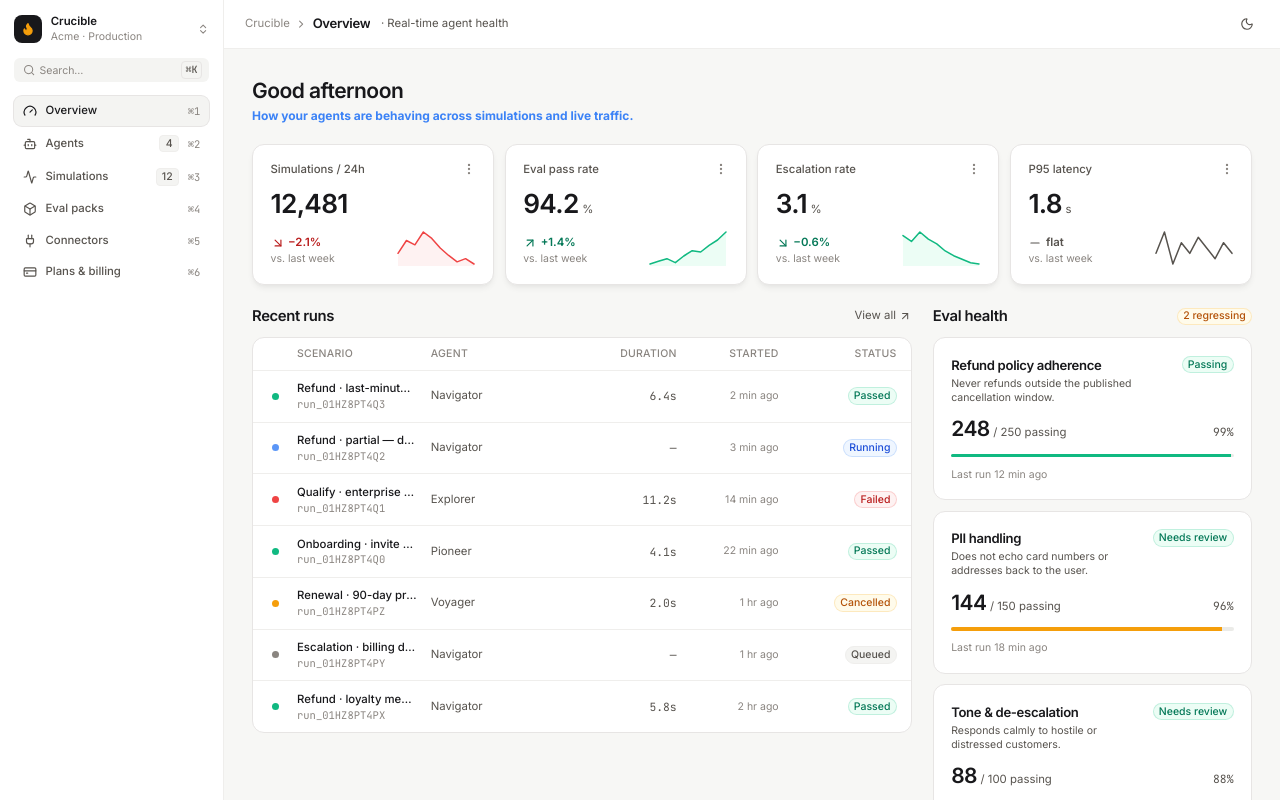
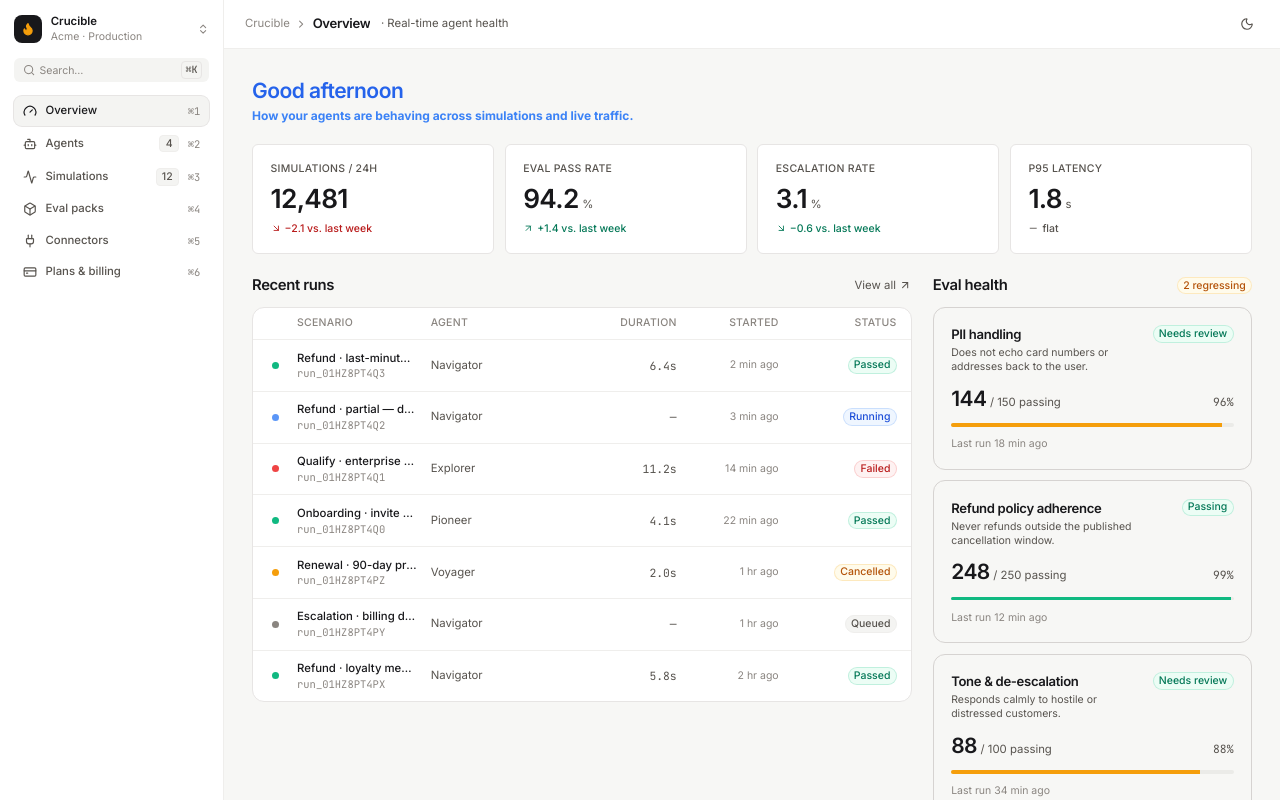
Before and after one commit to Soffi-Originals/crucible-demo, a React (Vite) app: page /overview in a window 1280 px wide. Shown: the top 800 px of the page. Built offline with nearby package versions, Linux system fonts and the light colour scheme.

Commit message:
Roll back to 3a81eb9

```diff
--- a/src/App.tsx
+++ b/src/App.tsx
@@ -23,7 +23,7 @@ const pageMeta: Record<
     description: 'Replay & branch interactions',
     badge: '2 running',
   },
-  evals: { title: 'Eval packs' },
+  evals: { title: 'Evals' },
   connectors: { title: 'Connectors' },
   plans: { title: 'Plans & billing' },
 }
--- a/src/components/views/EvalScoreCard.tsx
+++ b/src/components/views/EvalScoreCard.tsx
@@ -59,7 +59,7 @@ export const EvalScoreCard = React.forwardRef<
   return (
     <Card
       ref={ref}
-      variant="default"
+      variant="outlined"
       padding="md"
       radius="lg"
       className={cn(evalScoreCardVariants({ severity }), className)}
--- a/src/components/views/MetricTile.tsx
+++ b/src/components/views/MetricTile.tsx
@@ -1,12 +1,12 @@
 import * as React from 'react'
 import { cva, type VariantProps } from 'class-variance-authority'
-import { ArrowDownRight, ArrowUpRight, Minus, MoreVertical } from 'lucide-react'
+import { ArrowDownRight, ArrowUpRight, Minus } from 'lucide-react'
 import { cn } from '@/lib/cn'
 import { Card } from '@/components/ui/Card'
 import { Text } from '@/components/ui/Text'
 import { Heading } from '@/components/ui/Heading'
 
-export const metricTileVariants = cva('flex flex-col gap-3', {
+export const metricTileVariants = cva('flex flex-col gap-2', {
   variants: {
     emphasis: {
       default: '',
@@ -29,14 +29,12 @@ export interface MetricTileProps
   delta?: string
   trend?: TrendDirection
   sentiment?: TrendSentiment
-  /** Optional sparkline data points (normalised 0–100) */
-  sparkline?: number[]
 }
 
 const trendIcon: Record<TrendDirection, React.ReactNode> = {
-  up: <ArrowUpRight className="h-4 w-4" />,
-  down: <ArrowDownRight className="h-4 w-4" />,
-  flat: <Minus className="h-4 w-4" />,
+  up: <ArrowUpRight className="h-3 w-3" />,
+  down: <ArrowDownRight className="h-3 w-3" />,
+  flat: <Minus className="h-3 w-3" />,
 }
 
 const sentimentColor: Record<TrendSentiment, string> = {
@@ -45,49 +43,6 @@ const sentimentColor: Record<TrendSentiment, string> = {
   neutral: 'text-(--color-fg-muted)',
 }
 
-const sentimentStroke: Record<TrendSentiment, string> = {
-  positive: 'var(--color-success)',
-  negative: 'var(--color-danger)',
-  neutral: 'var(--color-fg-muted)',
-}
-
-const sentimentFill: Record<TrendSentiment, string> = {
-  positive: 'var(--color-success-soft)',
-  negative: 'var(--color-danger-soft)',
-  neutral: 'transparent',
-}
-
-function Sparkline({
-  points,
-  sentiment,
-}: {
-  points: number[]
-  sentiment: TrendSentiment
-}) {
-  const w = 80
-  const h = 36
-  const pad = 2
-
-  const min = Math.min(...points)
-  const max = Math.max(...points)
-  const range = max - min || 1
-
-  const xs = points.map((_, i) => pad + (i / (points.length - 1)) * (w - pad * 2))
-  const ys = points.map((v) => h - pad - ((v - min) / range) * (h - pad * 2))
-
-  const linePath = xs.map((x, i) => `${i === 0 ? 'M' : 'L'}${x},${ys[i]}`).join(' ')
-  const areaPath = `${linePath} L${xs[xs.length - 1]},${h} L${xs[0]},${h} Z`
-
-  const stroke = sentimentStroke[sentiment]
-  const fill = sentimentFill[sentiment]
-
-  return (
-    <svg width={w} height={h} viewBox={`0 0 ${w} ${h}`} fill="none" aria-hidden>
-      <path d={areaPath} fill={fill} />
-      <path d={linePath} stroke={stroke} strokeWidth="1.5" strokeLinecap="round" strokeLinejoin="round" />
-    </svg>
-  )
-}
 
 export const MetricTile = React.forwardRef<HTMLDivElement, MetricTileProps>(
   function MetricTile(
@@ -101,7 +56,6 @@ export const MetricTile = React.forwardRef<HTMLDivElement, MetricTileProps>(
       delta,
       trend = 'flat',
       sentiment = 'neutral',
-      sparkline,
       ...props
     },
     ref,
@@ -109,27 +63,15 @@ export const MetricTile = React.forwardRef<HTMLDivElement, MetricTileProps>(
     return (
       <Card
         ref={ref}
-        variant="elevated"
+        variant="default"
         padding="md"
-        radius="lg"
+        radius="sm"
         className={cn(metricTileVariants({ emphasis }), className)}
         {...props}
       >
-        {/* Header row: label + menu icon */}
-        <div className="flex items-start justify-between gap-2">
-          <Text size="sm" tone="muted" weight="medium">
-            {label}
-          </Text>
-          <button
-            type="button"
-            className="flex-shrink-0 text-(--color-fg-subtle) hover:text-(--color-fg-muted) transition-colors"
-            aria-label="More options"
-          >
-            <MoreVertical className="h-4 w-4" />
-          </button>
-        </div>
-
-        {/* Value */}
+        <Text size="xs" tone="muted" weight="medium" className="uppercase tracking-wide">
+          {label}
+        </Text>
         <div className="flex items-baseline gap-1">
           <Heading as="div" size="2xl" weight="semibold">
             {value}
@@ -141,13 +83,12 @@ export const MetricTile = React.forwardRef<HTMLDivElement, MetricTileProps>(
           ) : null}
         </div>
 
-        {/* Bottom row: trend delta + sparkline */}
-        <div className="flex items-end justify-between gap-2">
-          <div className="flex flex-col gap-0.5">
+        {(delta || hint) && (
+          <div className="flex items-center justify-between">
             {delta ? (
               <div className={cn('flex items-center gap-1', sentimentColor[sentiment])}>
                 {trendIcon[trend]}
-                <Text size="sm" weight="semibold" className="text-current">
+                <Text size="xs" weight="medium" className="text-current">
                   {delta}
                 </Text>
               </div>
@@ -160,11 +101,7 @@ export const MetricTile = React.forwardRef<HTMLDivElement, MetricTileProps>(
               </Text>
             ) : null}
           </div>
-
-          {sparkline && sparkline.length > 1 ? (
-            <Sparkline points={sparkline} sentiment={sentiment} />
-          ) : null}
-        </div>
+        )}
       </Card>
     )
   },
--- a/src/data/demo.ts
+++ b/src/data/demo.ts
@@ -213,6 +213,15 @@ export type Eval = {
 
 export const evals: Eval[] = [
   {
+    id: 'pii',
+    name: 'PII handling',
+    description: 'Does not echo card numbers or addresses back to the user.',
+    score: 144,
+    total: 150,
+    severity: 'warn',
+    lastRun: '18 min ago',
+  },
+  {
     id: 'refund-policy',
     name: 'Refund policy adherence',
     description: 'Never refunds outside the published cancellation window.',
@@ -220,15 +229,6 @@ export const evals: Eval[] = [
     total: 250,
     severity: 'pass',
     lastRun: '12 min ago',
-  },
-  {
-    id: 'pii',
-    name: 'PII handling',
-    description: 'Does not echo card numbers or addresses back to the user.',
-    score: 144,
-    total: 150,
-    severity: 'warn',
-    lastRun: '18 min ago',
   },
   {
     id: 'tone',
--- a/src/pages/EvalsPage.tsx
+++ b/src/pages/EvalsPage.tsx
@@ -7,10 +7,10 @@ import { evals } from '@/data/demo'
 export function EvalsPage() {
   return (
     <div className="flex flex-col gap-6 p-4 sm:p-6 lg:p-8">
-      <div className="flex flex-col gap-3 sm:flex-row sm:items-end sm:justify-between">
+      <div className="flex flex-col gap-3 sm:flex-row sm:items-end sm:justify-between" style={{ marginBottom: '7px' }}>
         <div className="flex flex-col gap-1">
-          <Heading as="h1" size="xl" weight="semibold" className="sm:text-2xl">
-            Eval packs
+          <Heading as="h1" size="xl" weight="semibold" className="sm:text-2xl" style={{ color: 'var(--color-border-focus)' }}>
+            Evals
           </Heading>
           <Text size="sm" tone="muted">
             Rubrics & graders that gate every production deploy.
--- a/src/pages/OverviewPage.tsx
+++ b/src/pages/OverviewPage.tsx
@@ -13,7 +13,7 @@ export function OverviewPage() {
   return (
     <div className="flex flex-col gap-6 p-4 sm:p-6 lg:p-8">
       <div className="flex flex-col gap-1">
-        <Heading as="h1" size="xl" weight="semibold" className="sm:text-2xl" style={{ color: 'var(--color-primary)' }}>
+        <Heading as="h1" size="xl" weight="semibold" className="sm:text-2xl" style={{ color: 'var(--color-border-focus)' }}>
           Good afternoon
         </Heading>
         <Text size="xs" tone="muted" style={{ color: '#3B82F6', fontSize: '12px', fontWeight: 700 }}>
@@ -25,41 +25,33 @@ export function OverviewPage() {
         <MetricTile
           label="Simulations / 24h"
           value="12,481"
-          delta="−2.1%"
-          hint="vs. last week"
+          delta="−2.1 vs. last week"
           trend="down"
           sentiment="negative"
-          sparkline={[60, 72, 68, 80, 74, 65, 58, 52, 55, 50]}
         />
         <MetricTile
           label="Eval pass rate"
           value="94.2"
           unit="%"
-          delta="+1.4%"
-          hint="vs. last week"
+          delta="+1.4 vs. last week"
           trend="up"
           sentiment="positive"
-          sparkline={[70, 72, 74, 71, 76, 80, 79, 84, 88, 94]}
         />
         <MetricTile
           label="Escalation rate"
           value="3.1"
           unit="%"
-          delta="−0.6%"
-          hint="vs. last week"
+          delta="−0.6 vs. last week"
           trend="down"
           sentiment="positive"
-          sparkline={[55, 50, 58, 52, 48, 42, 38, 35, 32, 31]}
         />
         <MetricTile
           label="P95 latency"
           value="1.8"
           unit="s"
           delta="flat"
-          hint="vs. last week"
           trend="flat"
           sentiment="neutral"
-          sparkline={[40, 44, 38, 42, 40, 43, 41, 39, 42, 40]}
         />
       </div>
 
```
